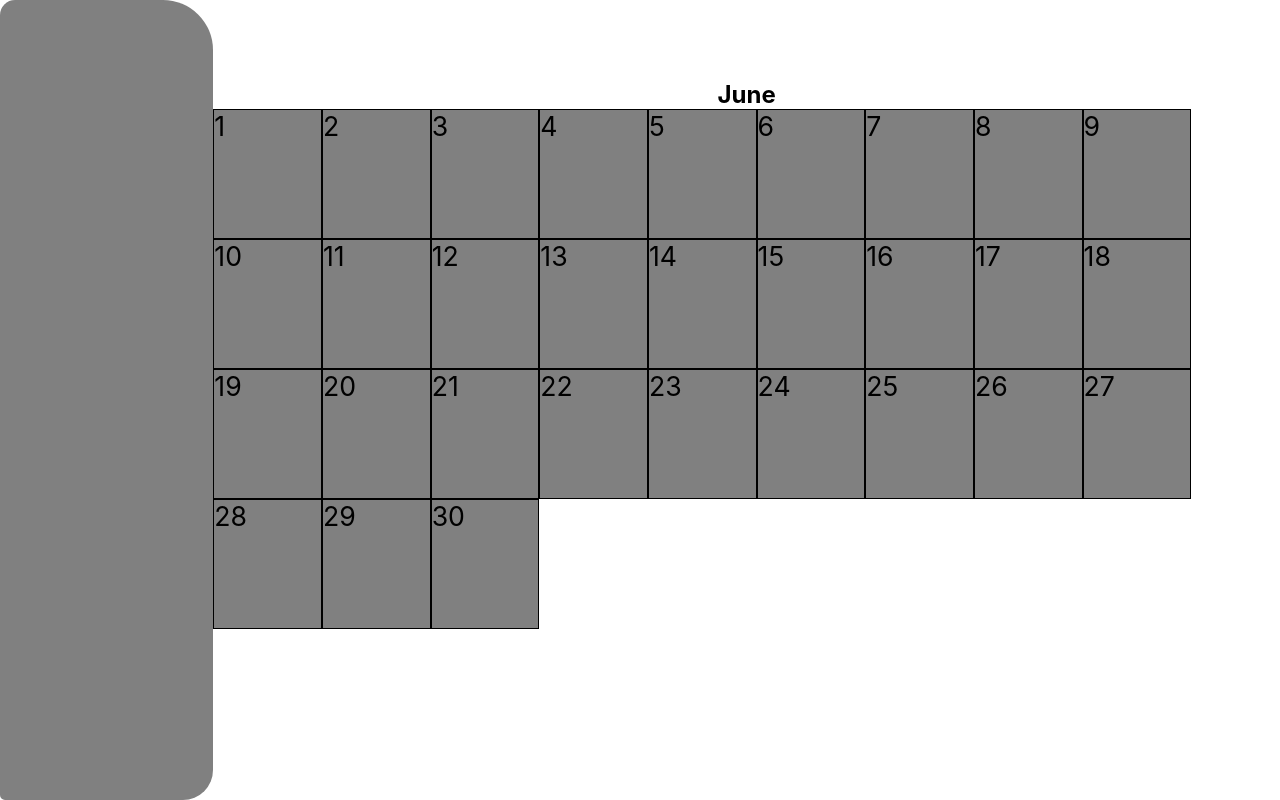
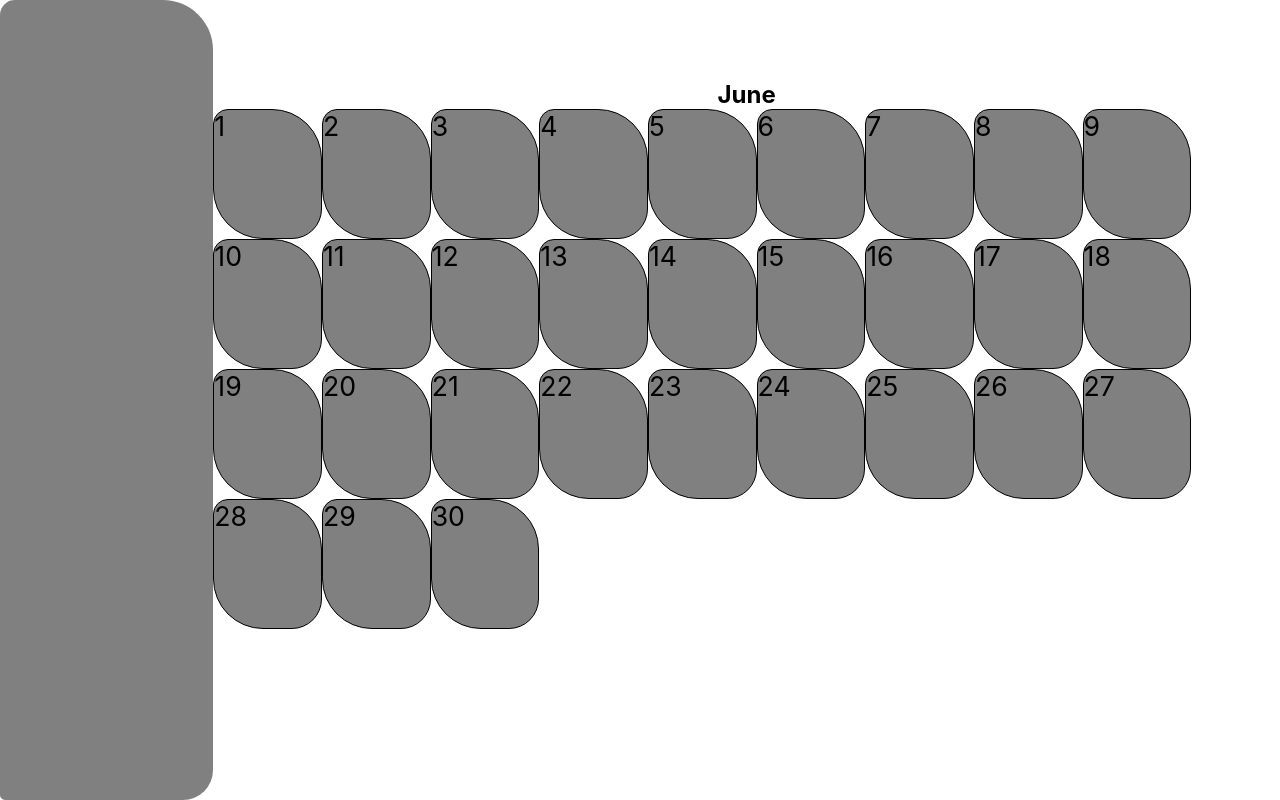
Before and after one commit to Andrewhli06/calendarApp, a React (Create React App) app in the folder calendarapp/: page / in a window 1280 px wide. Built offline with nearby package versions, Linux system fonts and the light colour scheme.

Commit message:
HTML files

```diff
--- a/calendarapp/src/components/calendar.css
+++ b/calendarapp/src/components/calendar.css
@@ -10,6 +10,7 @@
 
 .calendar {
     border: 1px solid black;
+    border-radius: 15px 50px 30px;
     background-color: grey;
     height: 20%;
     width: 10%;
```
